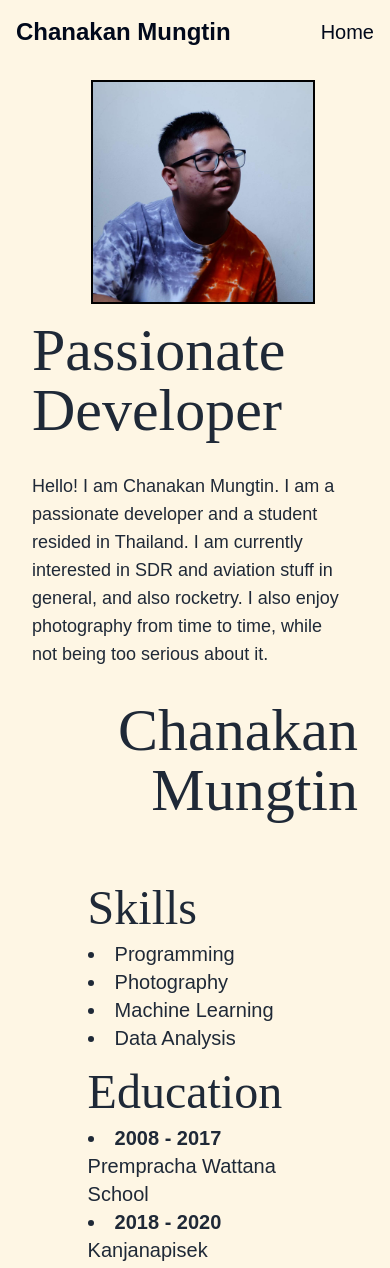
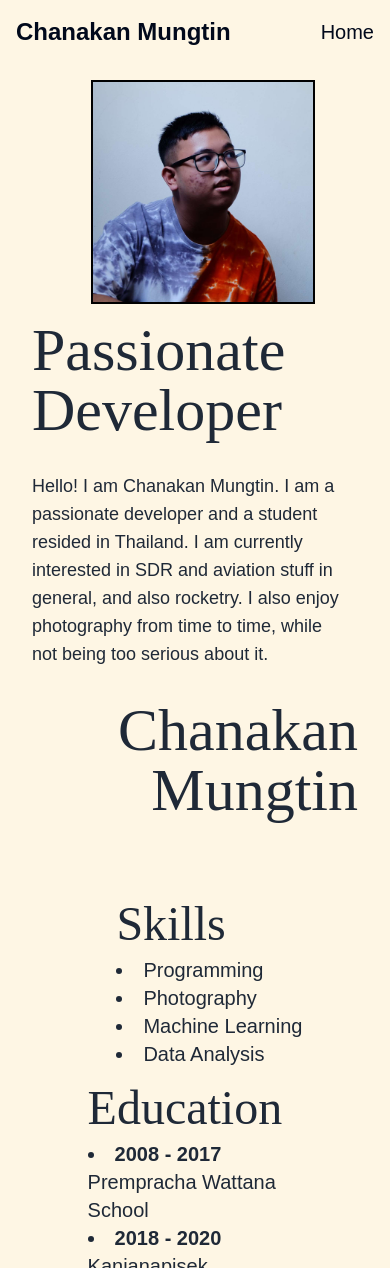
Before and after one commit to Chanakan5591/chanakan-homepage, a SvelteKit app: page / in a window 390 px wide. Shown: the top 1268 px of the page. Built offline with nearby package versions, Linux system fonts and the light colour scheme; a web font is replaced by a local one.

Commit message:
fix(content): fixed mobile layout

```diff
--- a/src/routes/+page.svelte
+++ b/src/routes/+page.svelte
@@ -36,7 +36,7 @@
 <div
 	class="flex flex-col md:gap-x-8 md:flex-row justify-center md:justify-between w-screen max-w-[60%] mx-auto"
 >
-	<div class="flex flex-col">
+	<div class="flex flex-col self-end md:self-start mt-4 md:mt-0">
 		<h1 class="text-5xl title mb-2">Skills</h1>
 		<ul class="text-xl list-disc list-inside">
 			<li>Programming</li>
```
